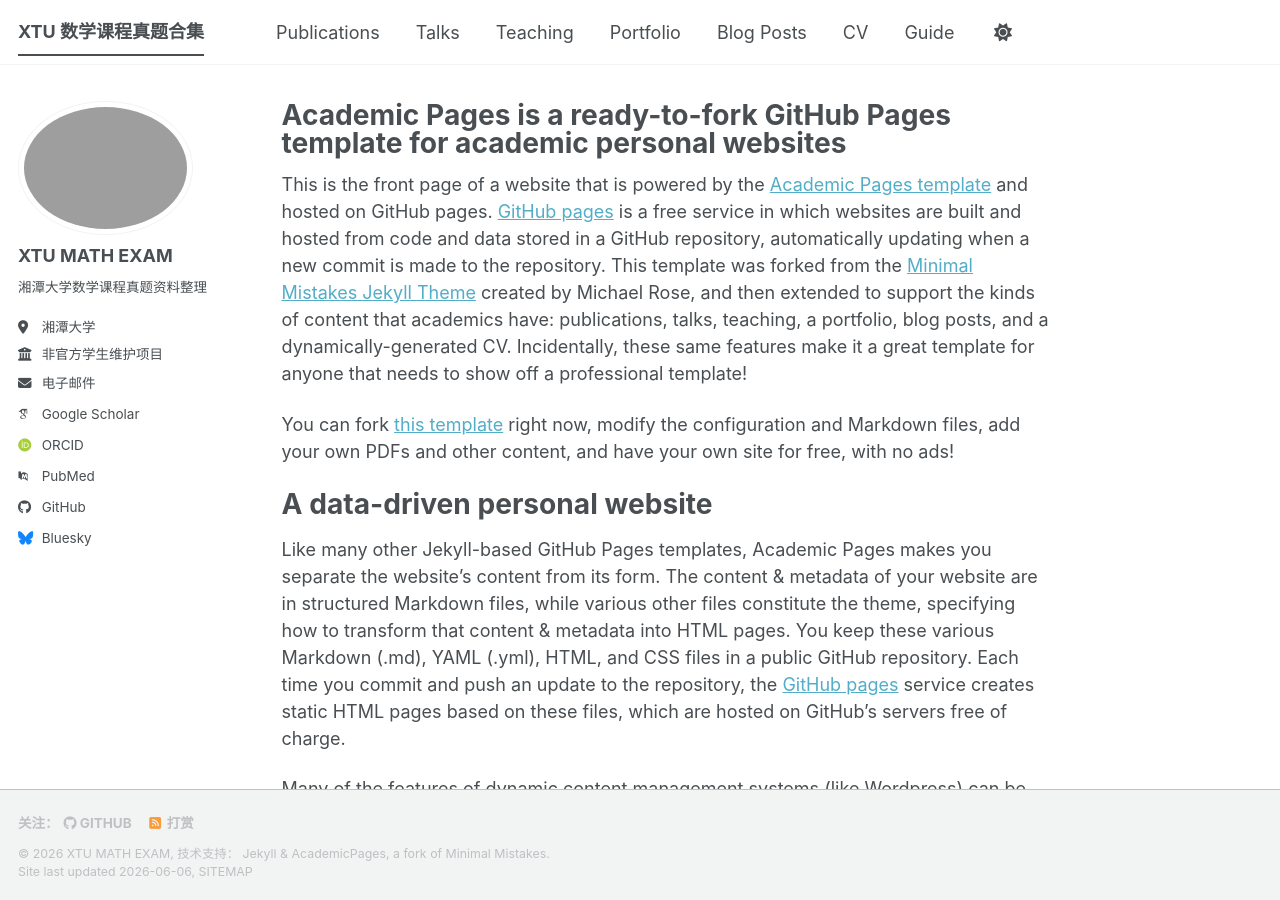
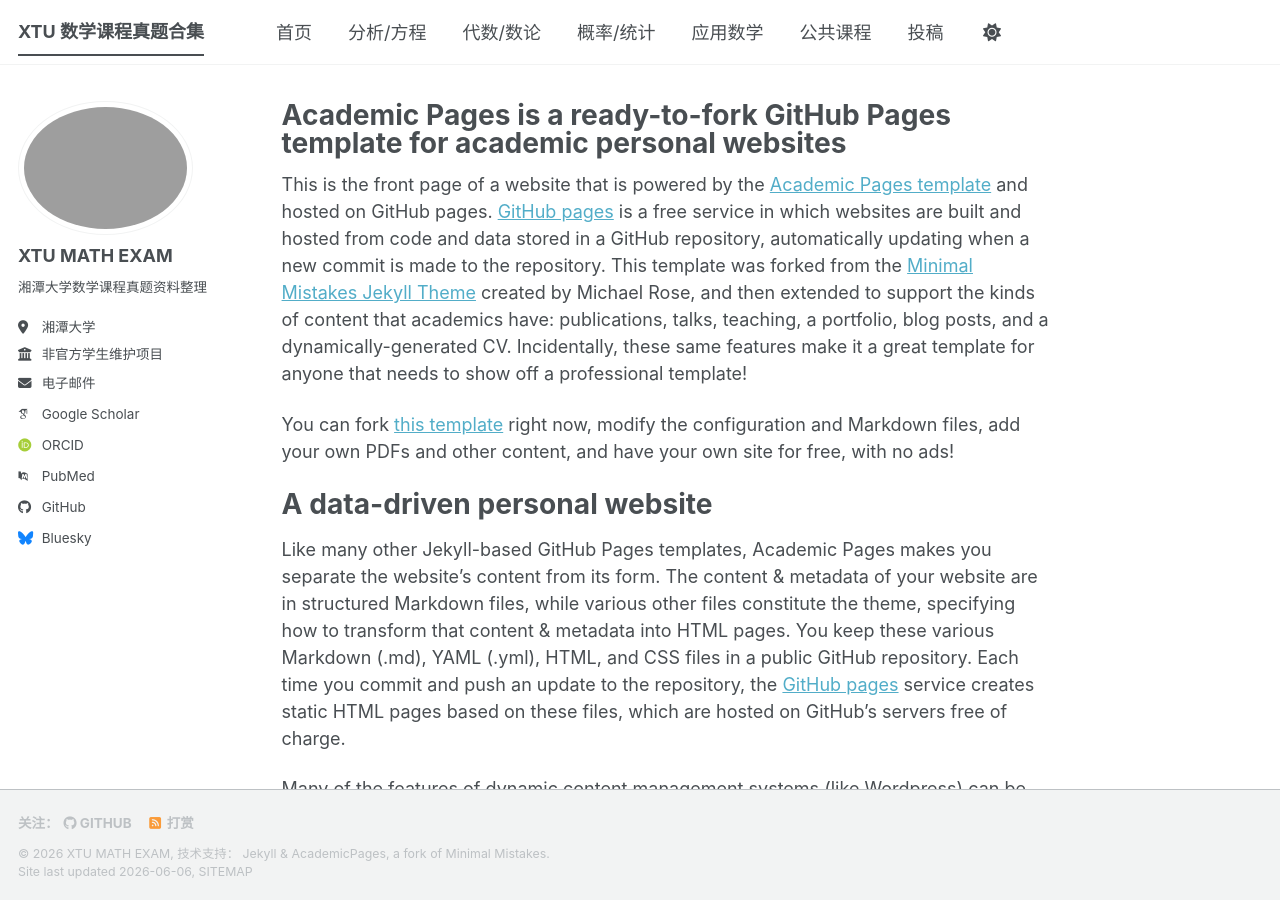
Before and after one commit to xtu-math/xtu_math_exam.github.io, a Jekyll site: the page built from _pages/about.md, in a window 1280 px wide and 900 px high. Built offline with Jekyll 4.4.1, drawn with Linux system fonts in a browser that asks for light colours; some web fonts are replaced; a script bundle is joined from its source files by our own code; library files that are not in the unit come from our copies.

Commit message:
Revise navigation menu with Chinese titles
Updated navigation links with new titles and URLs in Chinese.

```diff
--- a/_data/navigation.yml
+++ b/_data/navigation.yml
@@ -8,26 +8,23 @@
 #      Markdown formatted page while the second is generated using JSON.
 
 main:
-  - title: "Publications"
-    url: /publications/
+  - title: "首页"
+    url: /
 
-  - title: "Talks"
-    url: /talks/
+  - title: "分析/方程"
+    url: /analysis/
 
-  - title: "Teaching"
-    url: /teaching/
+  - title: "代数/数论"
+    url: /algebra/
 
-  - title: "Portfolio"
-    url: /portfolio/
+  - title: "概率/统计"
+    url: /probability/
 
-  - title: "Blog Posts"
-    url: /year-archive/
+  - title: "应用数学"
+    url: /applied math/
 
-  - title: "CV"
-    url: /cv/
+  - title: "公共课程"
+    url: /public-courses/
 
-  # - title: "CV"
-  #   url: /cv-json/
-
-  - title: "Guide"
-    url: /markdown/
+  - title: "投稿"
+    url: /submit/
```
